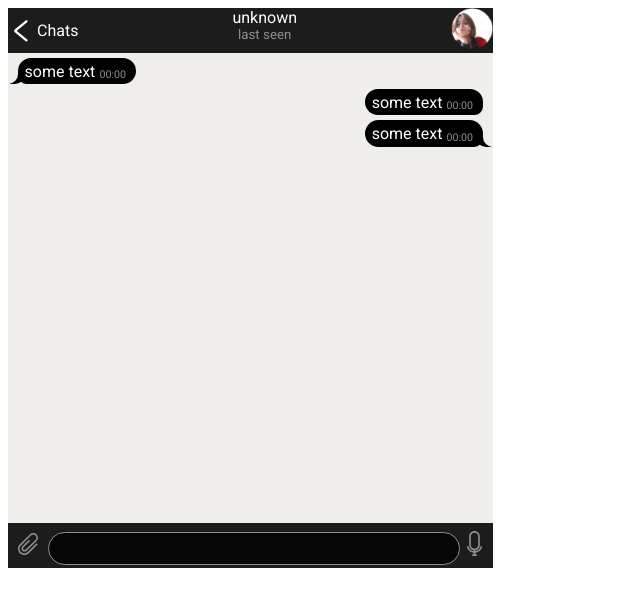
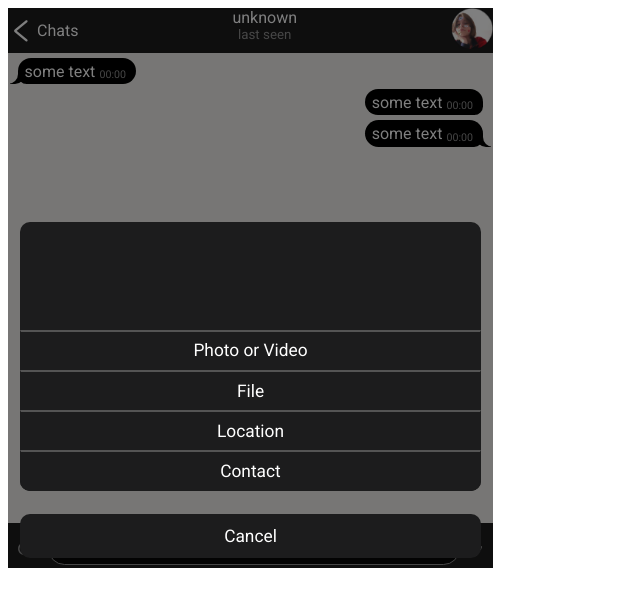
Before and after one commit to dasabot/messages, a plain HTML site: page index.html in a window 1280 px wide. Shown: the whole page, without its empty margins (0-640 px from the left). Drawn offline with Linux system fonts and the light colour scheme.

Commit message:
started to create modal window

```diff
--- a/css/style.scss
+++ b/css/style.scss
@@ -217,6 +217,72 @@ a {
   }
 }
 
-#input-file{
+#input-file {
   display: none;
 }
+
+.modal-wrap {
+  width: 485px;
+  height: 560px;
+  background: rgba(0, 0, 0, 0.5);
+  z-index: 999999;
+  position: absolute;
+  top: 8px;
+  display: flex;
+  justify-content: center;
+
+  .modal-container {
+
+    position: absolute;
+    width: 95%;
+    height: 60%;
+    bottom: 10px;
+
+
+    .modal {
+      height: 80%;
+      background: #1c1c1d;
+      border-radius: 10px;
+      display: flex;
+      flex-direction: column;
+      justify-content: flex-end;
+
+      button {
+        height: 15%;
+        background: #1c1c1d;
+        color: white;
+        border-bottom: 0.5px white solid;
+        border-right: 1px #1c1c1d solid;
+        border-left: 1px #1c1c1d solid;
+        border-bottom: 1px #1c1c1d solid;
+        font-family: "Roboto", sans-serif;
+        font-size: 13pt;
+        cursor: pointer;
+
+        &:focus{
+
+        }
+      }
+
+      .contact {
+        border-bottom-right-radius: 10px;
+        border-bottom-left-radius: 10px;
+      }
+    }
+
+    .cancel {
+      width: 100%;
+      height: 13%;
+      position: absolute;
+      bottom: 0;
+      border-radius: 10px;
+      background: #1c1c1d;
+      color: white;
+      border-style: none;
+      font-family: "Roboto", sans-serif;
+      font-size: 13pt;
+      cursor: pointer;
+    }
+
+  }
+}
--- a/index.html
+++ b/index.html
@@ -3,8 +3,9 @@
 <head>
     <meta charset="UTF-8">
     <title>message</title>
+    <link href="https://fonts.googleapis.com/css2?family=Roboto:wght@300;400&display=swap" rel="stylesheet">
     <link rel="stylesheet" type="text/css" href="css/style.css">
-    <link href="https://fonts.googleapis.com/css2?family=Roboto:wght@300;400&display=swap" rel="stylesheet">
+
     <link href="https://fonts.googleapis.com/css2?family=Kosugi+Maru&display=swap" rel="stylesheet">
 </head>
 <body>
@@ -40,9 +41,9 @@
         <div class="attachment-container">
             <input type="file" id="input-file">
             <label for="input-file">
-                        <svg version="1.1" id="Layer_1" xmlns="http://www.w3.org/2000/svg"
-                             xmlns:xlink="http://www.w3.org/1999/xlink" x="0px" y="0px" viewBox="0 0 280.067 280.067"
-                             style="enable-background:new 0 0 280.067 280.067;" xml:space="preserve">
+                <svg version="1.1" id="Layer_1" xmlns="http://www.w3.org/2000/svg"
+                     xmlns:xlink="http://www.w3.org/1999/xlink" x="0px" y="0px" viewBox="0 0 280.067 280.067"
+                     style="enable-background:new 0 0 280.067 280.067;" xml:space="preserve">
                             <g>
             	                <path style="fill:#8e8e8e;" d="M149.823,257.142c-31.398,30.698-81.882,30.576-113.105-0.429
             		              c-31.214-30.987-31.337-81.129-0.42-112.308l-0.026-0.018L149.841,31.615l14.203-14.098c23.522-23.356,61.65-23.356,85.172,0
@@ -76,7 +77,36 @@
             </a>
         </div>
     </section>
+    <section class="modal-wrap">
+        <div class="modal-container">
+            <div class="modal">
+                <div class="carousel">
+                    <img>
+                    <img>
+                    <img>
+                    <img>
+                </div>
+                <button class="photo-video">
+                    Photo or Video
+                </button>
+                <button class="file">
+                    File
+                </button>
+                <button class="location">
+                    Location
+                </button>
+                <button class="contact">
+                    Contact
+                </button>
+            </div>
+            <button class="cancel">
+                Cancel
+            </button>
+
+        </div>
+    </section>
 </div>
+
 </body>
 <template id="bubble-template-mine">
     <div class="bubble mine last">
```
Also changed, not shown: css/style.css, img/photo_2020-10-13_22-32-18.jpg (added), 2 other files.
